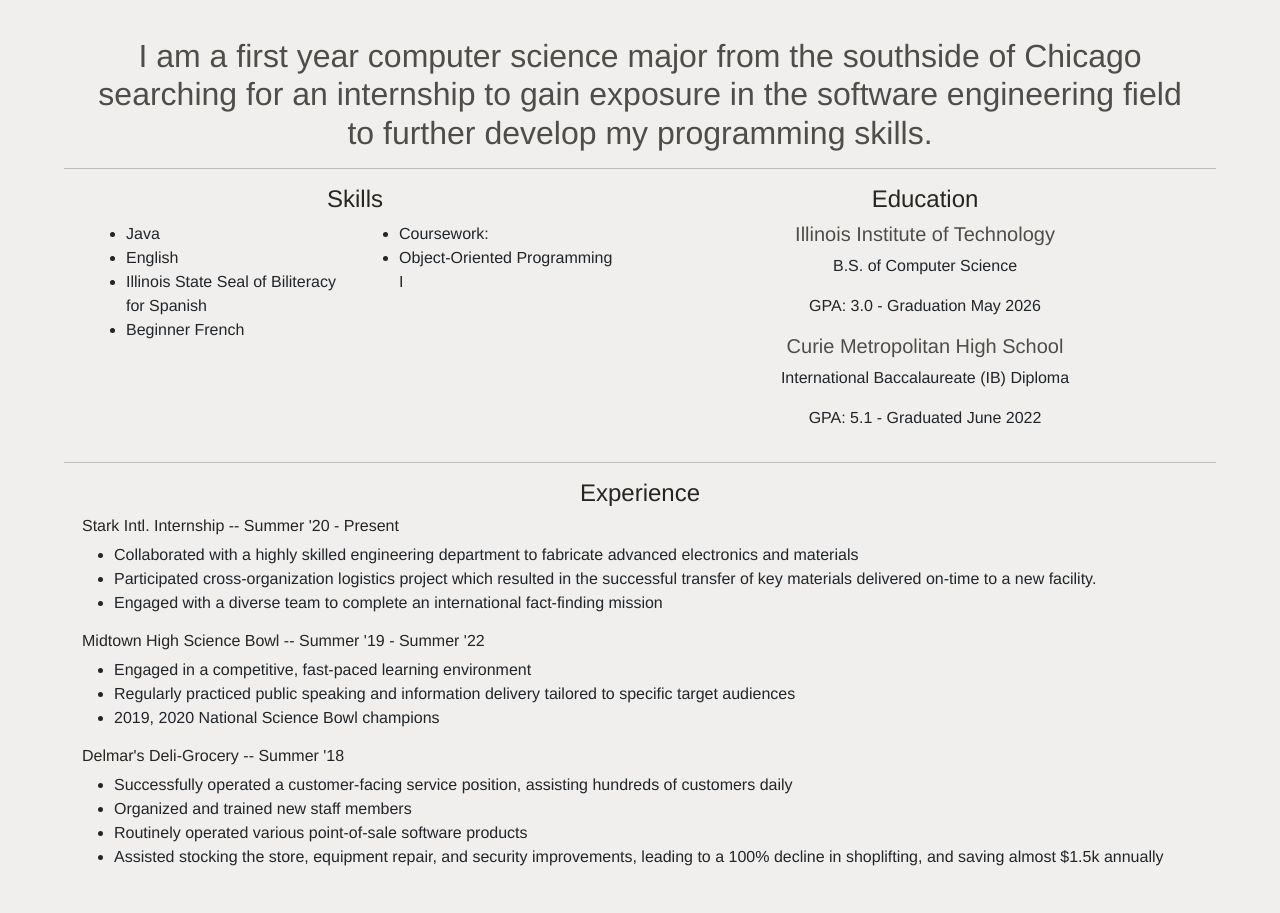
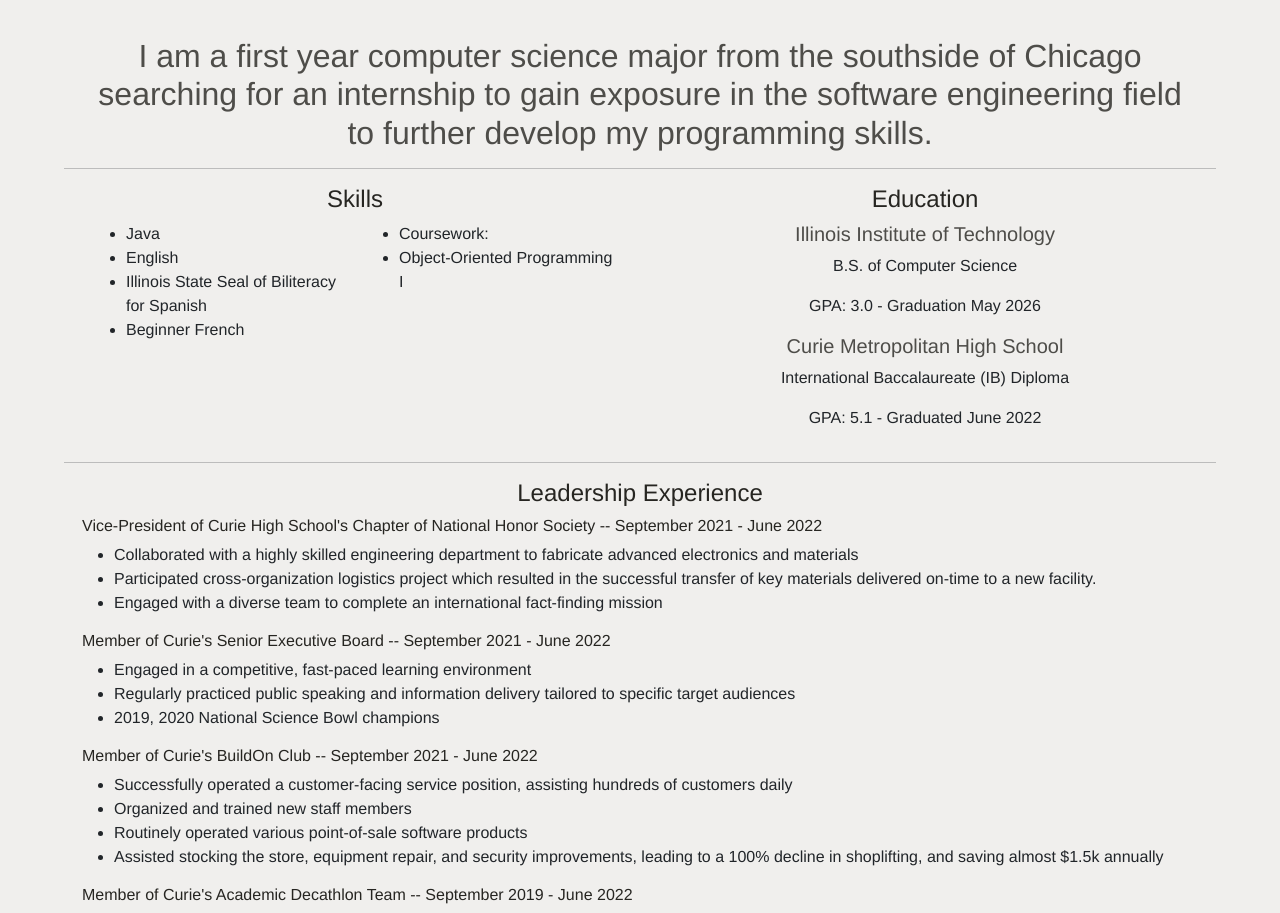
Before and after one commit to dhernandez22/Denny-Hernandez-Resume, a plain HTML site: page index.html in a window 1280 px wide. Shown: the part 107-1020 px from the top of the page. Before the commit the page ends 992 px from the top, so only its background shows below. Drawn offline with nearby package versions, Linux system fonts and the light colour scheme.

Commit message:
Updated Leadership Experience

```diff
--- a/index.html
+++ b/index.html
@@ -57,28 +57,30 @@
 
     <hr style="margin-left: 5%;margin-right: 5%"/>
     <div class="container">
-        <h4 class="text-center">Experience</h4>
-        <h6>Stark Intl. Internship -- Summer '20 - Present</h6>
+        <h4 class="text-center">Leadership Experience</h4>
+        <h6>Vice-President of Curie High School's Chapter of National Honor Society -- September 2021 - June 2022</h6>
         <ul>
             <li>Collaborated with a highly skilled engineering department to fabricate advanced electronics and materials</li>
             <li>Participated cross-organization logistics project which resulted in the successful transfer of key materials delivered on-time to a new facility.</li>
             <li>Engaged with a diverse team to complete an international fact-finding mission</li>
         </ul>
 
-        <h6>Midtown High Science Bowl -- Summer '19 - Summer '22</h6>
+        <h6>Member of Curie's Senior Executive Board -- September 2021 - June 2022</h6>
         <ul>
             <li>Engaged in a competitive, fast-paced learning environment</li>
             <li>Regularly practiced public speaking and information delivery tailored to specific target audiences</li>
             <li>2019, 2020 National Science Bowl champions</li>
         </ul>
 
-        <h6>Delmar's Deli-Grocery -- Summer '18</h6>
+        <h6>Member of Curie's BuildOn Club -- September 2021 - June 2022</h6>
         <ul>
             <li>Successfully operated a customer-facing service position, assisting hundreds of customers daily</li>
             <li>Organized and trained new staff members</li>
             <li>Routinely operated various point-of-sale software products</li>
             <li>Assisted stocking the store, equipment repair, and security improvements, leading to a 100% decline in shoplifting, and saving almost $1.5k annually</li>
         </ul>
+
+        <h6>Member of Curie's Academic Decathlon Team -- September 2019 - June 2022</h6>
     </div>
 
 </body>
```
